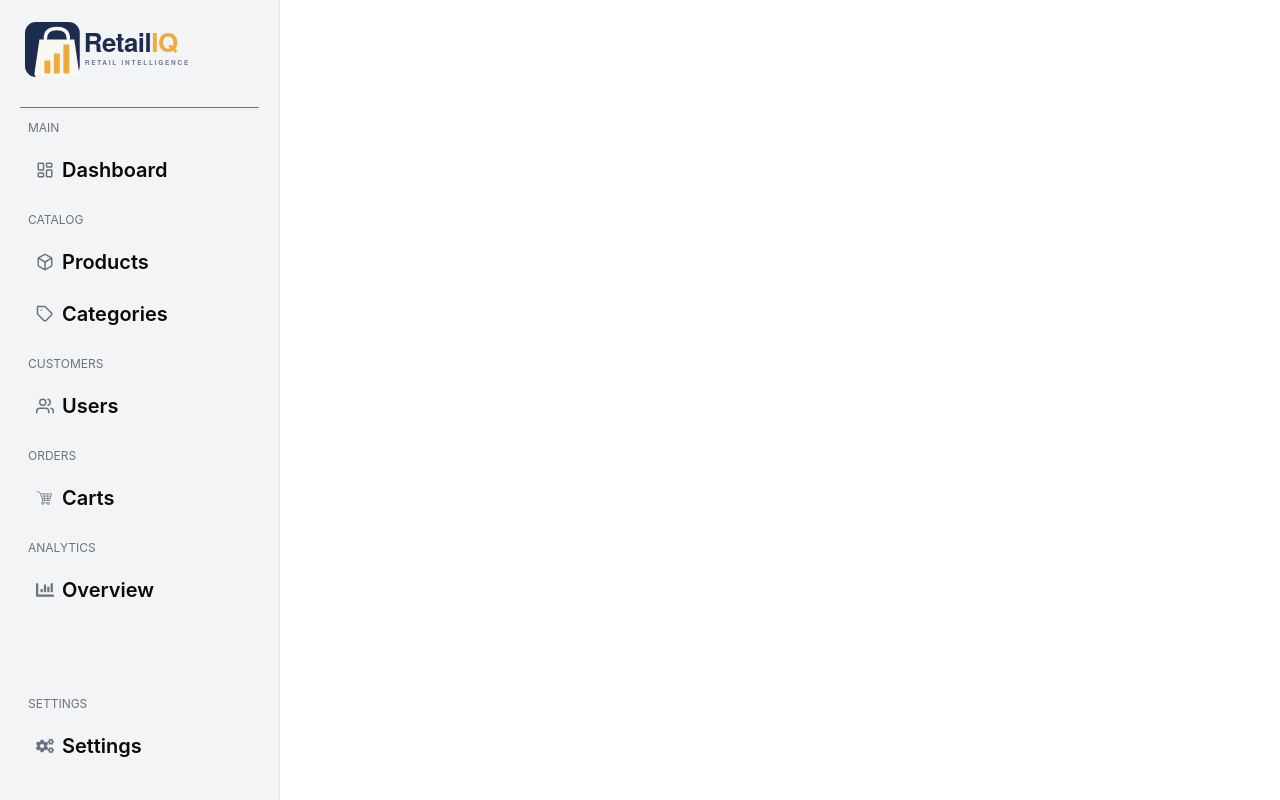
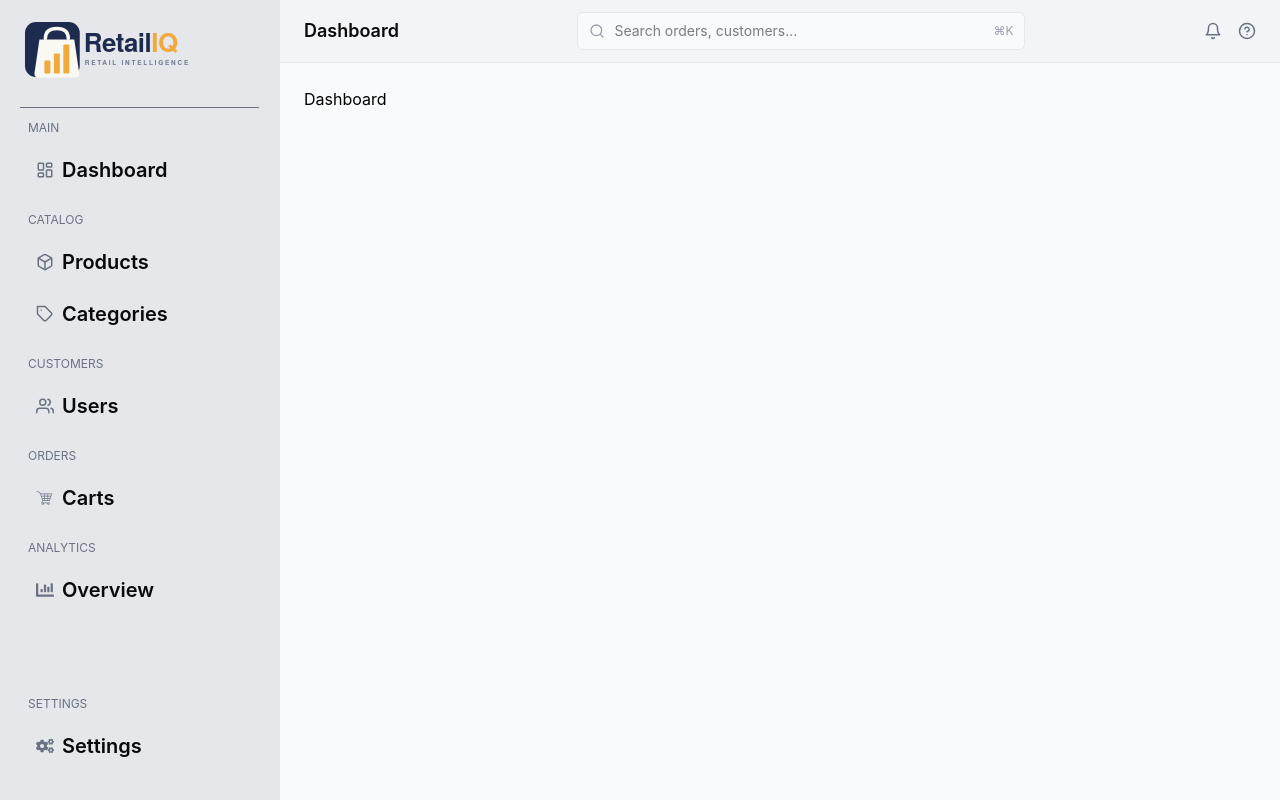
Before and after one commit to Fave-code2/RetailIQ_TanStack, a React (Vite) app: page / in a window 1280 px wide. Built offline with nearby package versions, Linux system fonts and the light colour scheme.

Commit message:
Added Rootlayout, DashBoard page, NavBar and refactor sidebar.

```diff
--- a/src/App.jsx
+++ b/src/App.jsx
@@ -1,9 +1,26 @@
-import SideBar from "./components/layout/SideBar";
+import DashBoard from "./Pages/DashBoard";
+import RootLayout from "./layout/RootLayout";
+import {
+  createBrowserRouter,
+  Route,
+  createRoutesFromElements,
+  RouterProvider,
+} from "react-router-dom";
+
+const router = createBrowserRouter(
+  createRoutesFromElements(
+    <>
+      <Route path="/" element={<RootLayout />}>
+        <Route index element={<DashBoard />} />
+      </Route>
+    </>,
+  ),
+);
 
 function App() {
   return (
     <>
-      <SideBar />
+      <RouterProvider router={router} />
     </>
   );
 }
--- /dev/null
+++ b/src/Pages/DashBoard.jsx
@@ -0,0 +1,7 @@
+import React from "react";
+
+const DashBoard = () => {
+  return <main>Dashboard</main>;
+};
+
+export default DashBoard;
--- /dev/null
+++ b/src/components/NavBar.jsx
@@ -0,0 +1,36 @@
+// layout/NavBar.jsx
+import { FiSearch, FiBell, FiHelpCircle } from "react-icons/fi";
+
+const NavBar = ({ title = "Dashboard" }) => {
+  return (
+    <header className="w-full flex items-center justify-between border-b border-gray-200 bg-gray-100 px-6 py-3">
+      <h1 className="text-lg font-semibold text-neutral-950 shrink-0">
+        {title}
+      </h1>
+
+      <div className="flex-1 min-w-0 max-w-md mx-6">
+        <div className="relative">
+          <FiSearch
+            className="absolute left-3 top-1/2 -translate-y-1/2 text-gray-400"
+            size={16}
+          />
+          <input
+            type="text"
+            placeholder="Search orders, customers..."
+            className="w-full rounded-md border border-gray-200 bg-gray-50 py-2 pl-9 pr-12 text-sm focus:outline-none focus:ring-2 focus:ring-gray-500"
+          />
+          <span className="absolute right-3 top-1/2 -translate-y-1/2 text-xs text-gray-400">
+            ⌘K
+          </span>
+        </div>
+      </div>
+
+      <div className="flex items-center gap-4 shrink-0">
+        <FiBell size={18} className="text-gray-500 cursor-pointer" />
+        <FiHelpCircle size={18} className="text-gray-500 cursor-pointer" />
+      </div>
+    </header>
+  );
+};
+
+export default NavBar;
--- a/src/components/layout/SideBar.jsx
+++ b/src/components/SideBar.jsx
@@ -1,5 +1,4 @@
-import React from "react";
-import retail from "../../assects/retailiq-logo.svg";
+import retail from "../assects/retailiq-logo.svg";
 import { LuLayoutDashboard } from "react-icons/lu";
 import { FiBox, FiTag, FiUsers } from "react-icons/fi";
 import { GiShoppingCart } from "react-icons/gi";
@@ -7,7 +6,7 @@ import { FaChartBar, FaCogs } from "react-icons/fa";
 
 const SideBar = () => {
   return (
-    <aside className="w-70 bg-gray-100 px-5 py-3 min-h-screen border-r border-gray-200 flex flex-col">
+    <aside className="w-70 bg-gray-200 px-5 py-3 min-h-screen border-r border-gray-200 flex flex-col">
       <header className="pb-5 border-b border-gray-500">
         <img src={retail} alt="logo" className="w-125" />
       </header>
--- /dev/null
+++ b/src/layout/RootLayout.jsx
@@ -0,0 +1,19 @@
+import { Outlet } from "react-router-dom";
+import SideBar from "../components/SideBar";
+import NavBar from "../components/NavBar";
+
+const RootLayout = () => {
+  return (
+    <div className="flex">
+      <SideBar />
+      <div className="flex-1 flex flex-col min-h-screen">
+        <NavBar />
+        <main className="flex-1 p-6 bg-gray-50">
+          <Outlet />
+        </main>
+      </div>
+    </div>
+  );
+};
+
+export default RootLayout;
```
